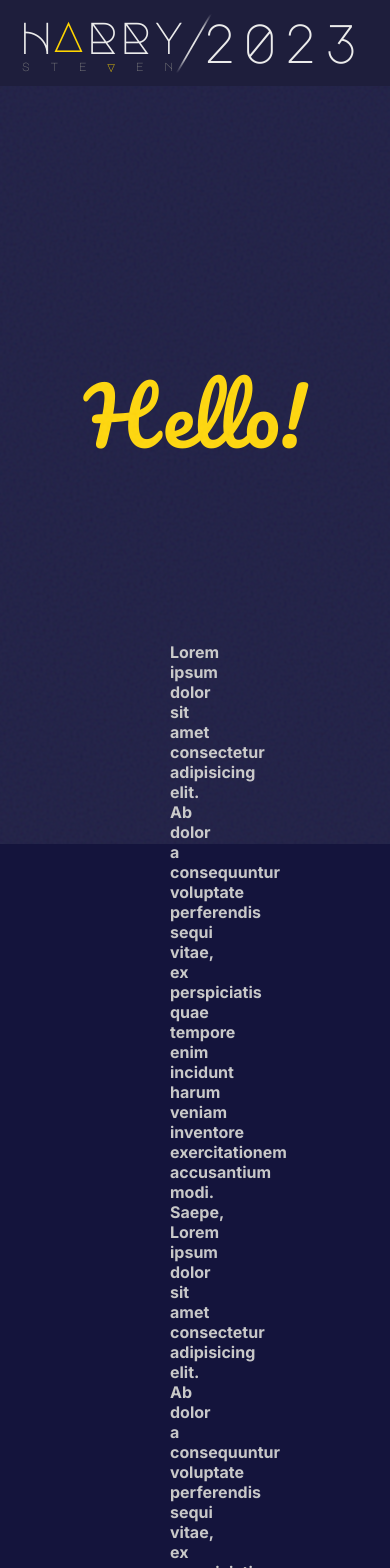
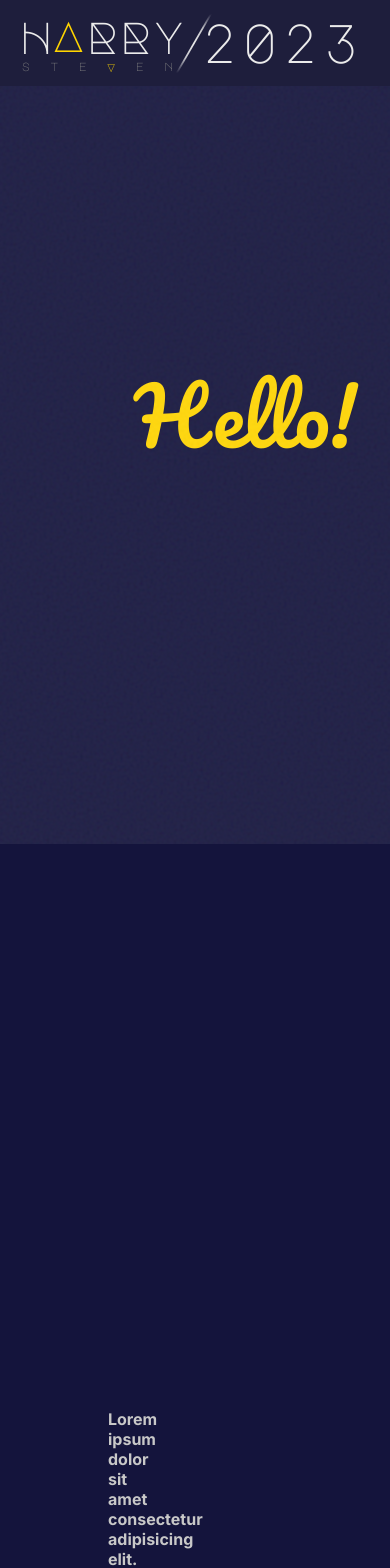
Before and after one commit to Duckjpeg/portfolio, a Vue app: page / in a window 390 px wide. Shown: the top 1568 px of the page. Built offline with nearby package versions, Linux system fonts and the light colour scheme.

Commit message:
kinda janky but yeah

```diff
--- a/src/components/starWars.vue
+++ b/src/components/starWars.vue
@@ -47,19 +47,17 @@ export default {
 </script>
 <style>
 #starWarsWrapper {
-	width: 40vw; /*TODO: make text like a block */
+	width: 40vw; /*TODO: make text like a block*/
 	position: relative;
 	height: 100vh;
-	transform: perspective(200px) rotateX(20deg);
+	transform: perspective(200px) rotateX(25deg);
 	transform-origin: 50% 70%;
-	overflow: hidden;
 }
 #board {
 	position: relative;
 	top: calc(
-		(var(--scrollYpx) / -0.806309)
+		(var(--scrollYpx) / -0.8)
 	); /*TODO: also make font sizes better for mobile and make so it scrolls off at same rate*/
-	/*NEEDS TO INCLUDE ROTATION CAUSED BY PERSPECTIVE cos25 + perspective */
 }
 
 #starWarsContentBody {
@@ -70,13 +68,17 @@ export default {
 	letter-spacing: 2px;
 	position: absolute;
 	top: calc(
-		90vh + (400px) / 0.8063
+		90vh + (400px) / 0.8
 	); /*so Hello disappears when star wars shows up */
 	color: var(--goldColor);
+	background-color: green;
 }
 
 /*above 1000px */
 @media screen and (min-width: 1000px) {
+	#starWarsContentBody {
+		font-size: 50px;
+	}
 }
 /*mobile */
 @media screen and (max-width: 500px) {
@@ -84,5 +86,8 @@ export default {
 		width: calc(100vw - 100px);
 		transform: perspective(600px) rotateX(25deg);
 	}
+	#starWarsContentBody {
+		top: calc(90vh + (400px) / 0.7);
+	}
 }
 </style>
--- a/src/views/index.vue
+++ b/src/views/index.vue
@@ -8,26 +8,21 @@
 				<topPage id="titleComp" />
 			</header>
 			<main id="content">
+				<div id="intro">
 					<div id="welcomemsg">Hello!</div>
 					<div id="filler"></div>
 					<section id="starWarsIntro" class="visibleElements">
 						<starWars />
 					</section>
-				<section
-					id="about"
-					class="subTitle visibleElements"
-					style="width: 50px"
-				>
-					Lorem ipsum dolor sit amet consectetur adipisicing elit. Ab
-					dolor a consequuntur voluptate perferendis sequi vitae, ex
-					perspiciatis quae tempore enim incidunt harum veniam
-					inventore exercitationem accusantium modi. Saepe, Lorem
-					ipsum dolor sit amet consectetur adipisicing elit. Ab dolor
-					a consequuntur voluptate perferendis sequi vitae, ex
-					perspiciatis quae tempore enim incidunt harum veniam
-					inventore exercitationem accusantium modi. Saepe, Lorem
-					ipsum dolor sit amet consectetur adipisicing elit. Ab dolor
+				</div>
+				<div id="mainBody">
+					<section id="about" class="subTitle visibleElements" style="width: 50px">
+						Lorem ipsum dolor sit amet consectetur adipisicing elit. Ab dolor a consequuntur voluptate perferendis sequi vitae, ex perspiciatis quae
+						tempore enim incidunt harum veniam inventore exercitationem accusantium modi. Saepe, Lorem ipsum dolor sit amet consectetur adipisicing
+						elit. Ab dolor a consequuntur voluptate perferendis sequi vitae, ex perspiciatis quae tempore enim incidunt harum veniam inventore
+						exercitationem accusantium modi. Saepe, Lorem ipsum dolor sit amet consectetur adipisicing elit. Ab dolor
 					</section>
+				</div>
 			</main>
 		</section>
 	</section>
@@ -63,11 +58,35 @@ export default {
 			} else {
 				document.querySelector("#welcomemsg").style.display = "block";
 			}
+			console.log(document.querySelector("#titleComp").getBoundingClientRect().height);
+			if (
+				parseInt(document.querySelector("#filler").style.height) +
+					document.querySelector("#filler").offsetTop -
+					document.querySelector("#titleComp").getBoundingClientRect().height * 2 <
+				window.pageYOffset
+			) {
+				console.log("cheese");
+				document.querySelector("#starWarsIntro").style.display = "none";
+			} else {
+				document.querySelector("#starWarsIntro").style.display = "block";
+			}
 		},
 		fillspacing() {
 			let firstDiv = document.querySelector("#filler");
 			let starWarsHeight = document.querySelector("#starWarsContentBody");
-			firstDiv.style.height = `${starWarsHeight.clientHeight}px`;
+			if (window.innerWidth > 500) {
+				firstDiv.style.height = `${
+					starWarsHeight.clientHeight / (0.8 - 1 / (window.innerWidth / 75)) //so it get bigger as screen size reduces
+				}px`;
+			} else if (window.innerWidth > 350) {
+				firstDiv.style.height = `${
+					starWarsHeight.clientHeight / (0.2 + window.innerWidth / 1700) //so it get bigger as screen size reduces
+				}px`;
+			} else {
+				firstDiv.style.height = `${
+					starWarsHeight.clientHeight / (0.2 + window.innerWidth / 1500) //so it get bigger as screen size reduces
+				}px`;
+			}
 		},
 	},
 };
@@ -78,7 +97,7 @@ export default {
 }
 /*TODO: maybe add a lil something fly around on scroll */
 
-main > #welcomemsg {
+main #welcomemsg {
 	font-size: 10vw;
 	color: var(--goldColor);
 	position: fixed;
@@ -86,6 +105,7 @@ main > #welcomemsg {
 	font-family: var(--cursiveFont);
 	scale: calc(1 - (var(--scrollYnoUnit) / 200) + 1);
 } /*make reactive (size biz) and make it look neat maybe different font for each letter */
+/*TODO: make it max out above 1000px screen width */
 
 #filler {
 	width: calc(100vw - 100px);
@@ -94,8 +114,15 @@ main > #welcomemsg {
 	top: -8vw;
 	position: fixed;
 }
+#mainBody {
+	position: relative;
+	left: 100px;
+	width: calc(100vw - 100px);
+	z-index: 20;
+}
 
-#content {
+#intro {
+	z-index: 5;
 	margin-top: 16vw;
 	margin-left: 100px;
 	display: flex;
@@ -111,7 +138,7 @@ main > #welcomemsg {
 		margin-top: 15vw;
 	}
 }
-@media screen and (max-width: 500px) {
+@media screen and (max-width: 800px) {
 	* {
 		cursor: default;
 	}
@@ -121,6 +148,8 @@ main > #welcomemsg {
 	.hover:hover {
 		cursor: pointer;
 	}
+}
+@media screen and (max-width: 500px) {
 	#titleComp {
 		padding-left: 5vw;
 	}
```
Lines whose indentation alone changed are shown as unchanged.
